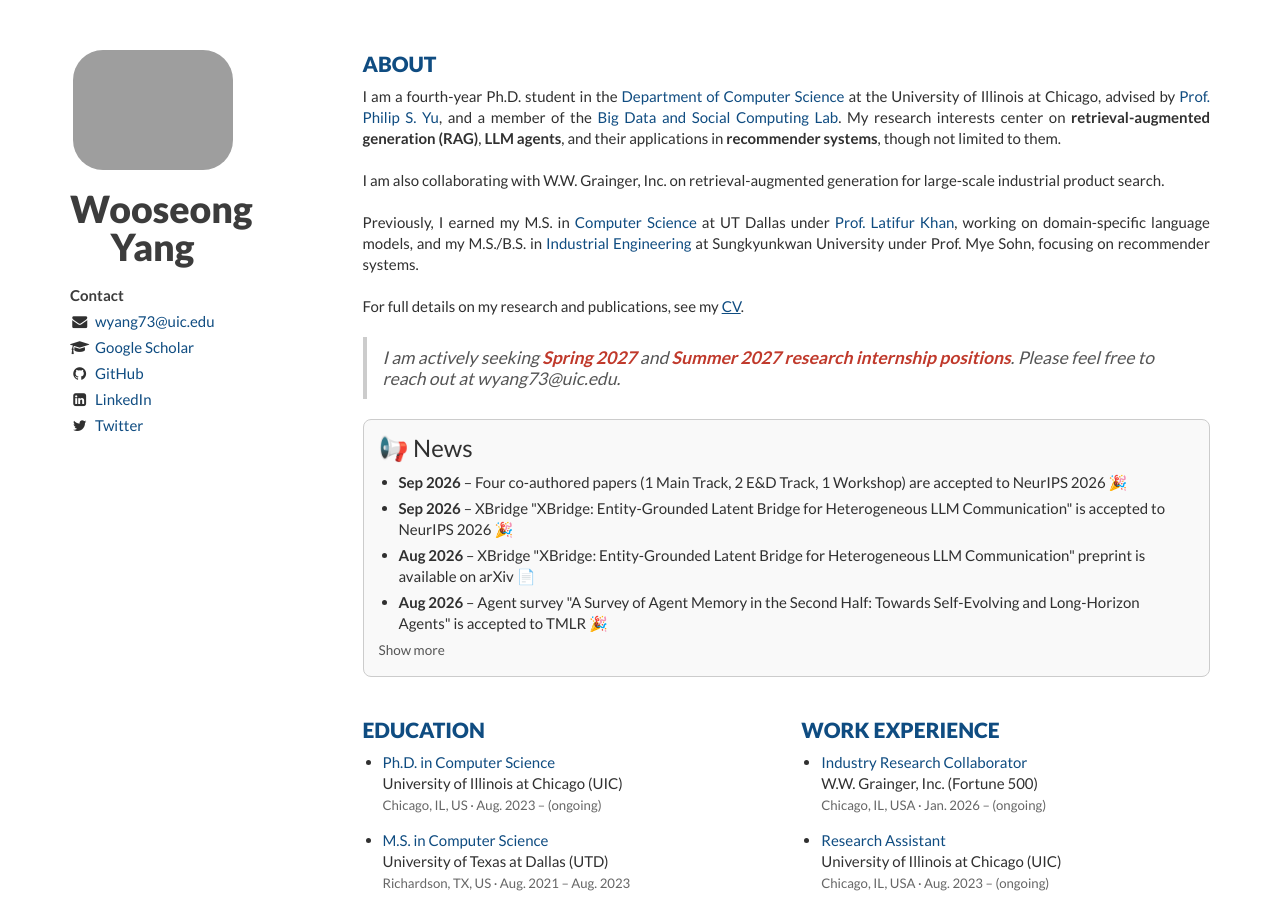
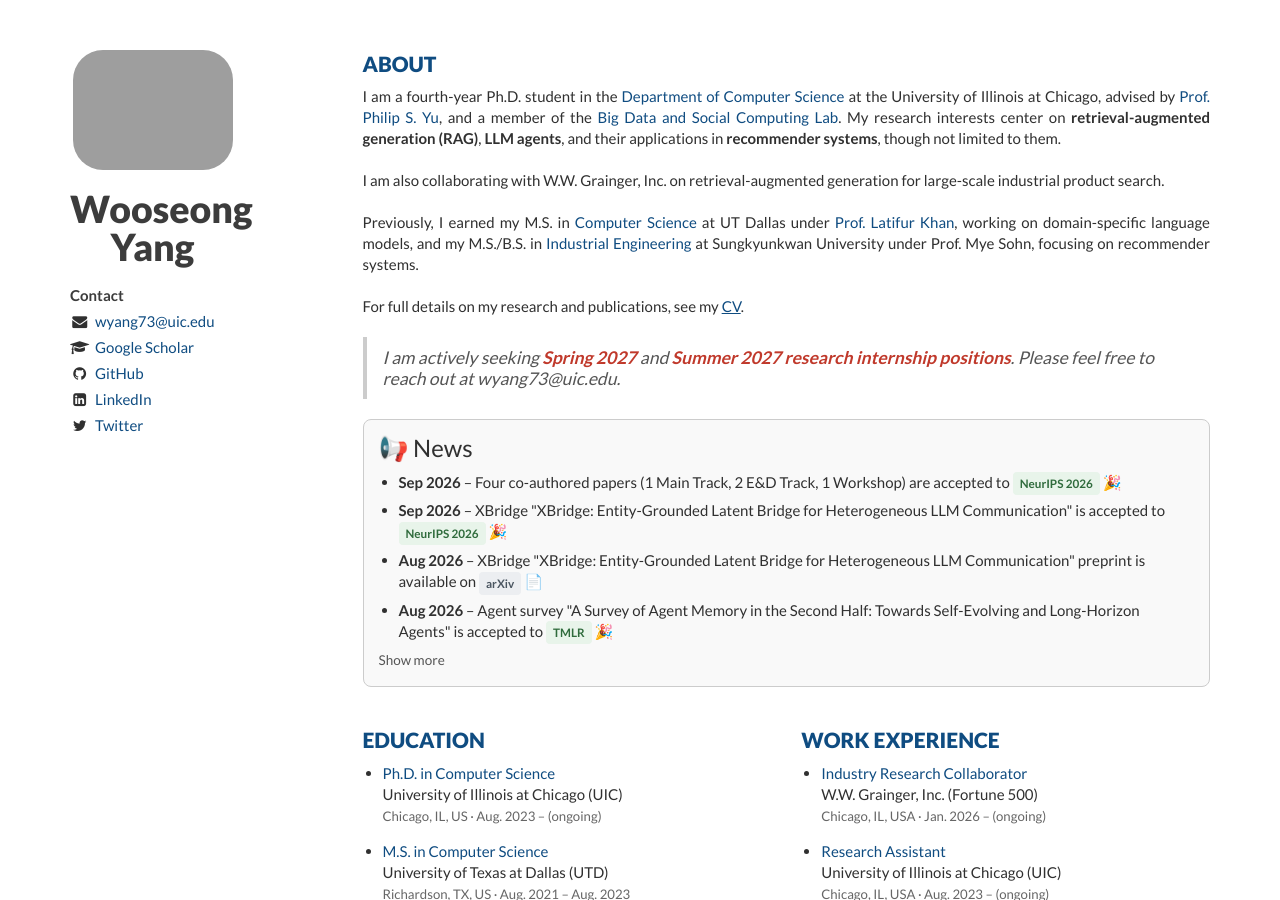
Before and after one commit to WooseongYang/WooseongYang.github.io, a Jekyll site: the page built from index.html, in a window 1280 px wide and 900 px high. Built offline with Jekyll 4.4.1, drawn with Linux system fonts in a browser that asks for light colours; nearby versions of some CDN libraries; the list of posts is cut into pages by our own code.

Commit message:
Highlight venues in news with publication-style badges
Co-Authored-By: Claude Opus 5.5 (1M context) <noreply@anthropic.com>

```diff
--- a/_includes/about.html
+++ b/_includes/about.html
@@ -23,19 +23,19 @@
 <div style="border: 1px solid #ccc; border-radius: 8px; padding: 15px; background-color: #f9f9f9; margin: 20px 0;">
   <h3 style="margin-top: 0;">📢 News</h3>
   <ul style="padding-left: 20px; margin: 0;">
-    <li><strong>Sep 2026</strong> &ndash; Four co-authored papers (1 Main Track, 2 E&amp;D Track, 1 Workshop) are accepted to NeurIPS 2026 🎉</li>
-    <li><strong>Sep 2026</strong> &ndash; XBridge "XBridge: Entity-Grounded Latent Bridge for Heterogeneous LLM Communication" is accepted to NeurIPS 2026 🎉</li>
-    <li><strong>Aug 2026</strong> &ndash; XBridge "XBridge: Entity-Grounded Latent Bridge for Heterogeneous LLM Communication" preprint is available on arXiv 📄</li>
-    <li><strong>Aug 2026</strong> &ndash; Agent survey "A Survey of Agent Memory in the Second Half: Towards Self-Evolving and Long-Horizon Agents" is accepted to TMLR 🎉</li>
+    <li><strong>Sep 2026</strong> &ndash; Four co-authored papers (1 Main Track, 2 E&amp;D Track, 1 Workshop) are accepted to <span style="display:inline-block; background:#e8f4ea; color:#2f6b3c; font-size:78%; font-weight:600; padding:1px 7px; border-radius:4px; vertical-align:middle;">NeurIPS 2026</span> 🎉</li>
+    <li><strong>Sep 2026</strong> &ndash; XBridge "XBridge: Entity-Grounded Latent Bridge for Heterogeneous LLM Communication" is accepted to <span style="display:inline-block; background:#e8f4ea; color:#2f6b3c; font-size:78%; font-weight:600; padding:1px 7px; border-radius:4px; vertical-align:middle;">NeurIPS 2026</span> 🎉</li>
+    <li><strong>Aug 2026</strong> &ndash; XBridge "XBridge: Entity-Grounded Latent Bridge for Heterogeneous LLM Communication" preprint is available on <span style="display:inline-block; background:#eceef1; color:#4a5560; font-size:78%; font-weight:600; padding:1px 7px; border-radius:4px; vertical-align:middle;">arXiv</span> 📄</li>
+    <li><strong>Aug 2026</strong> &ndash; Agent survey "A Survey of Agent Memory in the Second Half: Towards Self-Evolving and Long-Horizon Agents" is accepted to <span style="display:inline-block; background:#e8f4ea; color:#2f6b3c; font-size:78%; font-weight:600; padding:1px 7px; border-radius:4px; vertical-align:middle;">TMLR</span> 🎉</li>
   </ul>
   <details style="margin-top: 6px;">
     <summary style="cursor: pointer; font-size: 90%; color: #555; outline: none;">Show more</summary>
     <ul style="padding-left: 20px; margin: 6px 0 0 0;">
-      <li><strong>Apr 2026</strong> &ndash; SUPT "Subgraph-level Universal Prompt Tuning" is accepted to Information Sciences 🎉</li>
-      <li><strong>Feb 2026</strong> &ndash; RECODE-H "RECODE-H: A Benchmark for Research Code Development with Interactive Human Feedback" is accepted to ICLR 2026 🎉</li>
-      <li><strong>Nov 2025</strong> &ndash; CLIP-SBR "Cluster-aware Item Prompt Learning for Session-based Recommendation" is accepted to BigData 2025 LLMs4All 🎉</li>
-      <li><strong>Nov 2025</strong> &ndash; ColdRAG "Adaptive Candidate Retrieval with Dynamic Knowledge Graph Construction for Cold-Start Recommendation" preprint is available on arXiv 📄</li>
-      <li><strong>Sep 2025</strong> &ndash; LLMInit "LLMInit: A Free Lunch from Large Language Models for Selective Initialization of Recommendation" is accepted to EMNLP 2025 Industry Track 🎉</li>
+      <li><strong>Apr 2026</strong> &ndash; SUPT "Subgraph-level Universal Prompt Tuning" is accepted to <span style="display:inline-block; background:#e8f4ea; color:#2f6b3c; font-size:78%; font-weight:600; padding:1px 7px; border-radius:4px; vertical-align:middle;">Information Sciences</span> 🎉</li>
+      <li><strong>Feb 2026</strong> &ndash; RECODE-H "RECODE-H: A Benchmark for Research Code Development with Interactive Human Feedback" is accepted to <span style="display:inline-block; background:#e8f4ea; color:#2f6b3c; font-size:78%; font-weight:600; padding:1px 7px; border-radius:4px; vertical-align:middle;">ICLR 2026</span> 🎉</li>
+      <li><strong>Nov 2025</strong> &ndash; CLIP-SBR "Cluster-aware Item Prompt Learning for Session-based Recommendation" is accepted to <span style="display:inline-block; background:#e8f4ea; color:#2f6b3c; font-size:78%; font-weight:600; padding:1px 7px; border-radius:4px; vertical-align:middle;">BigData 2025 LLMs4All</span> 🎉</li>
+      <li><strong>Nov 2025</strong> &ndash; ColdRAG "Adaptive Candidate Retrieval with Dynamic Knowledge Graph Construction for Cold-Start Recommendation" preprint is available on <span style="display:inline-block; background:#eceef1; color:#4a5560; font-size:78%; font-weight:600; padding:1px 7px; border-radius:4px; vertical-align:middle;">arXiv</span> 📄</li>
+      <li><strong>Sep 2025</strong> &ndash; LLMInit "LLMInit: A Free Lunch from Large Language Models for Selective Initialization of Recommendation" is accepted to <span style="display:inline-block; background:#e8f4ea; color:#2f6b3c; font-size:78%; font-weight:600; padding:1px 7px; border-radius:4px; vertical-align:middle;">EMNLP 2025 Industry Track</span> 🎉</li>
     </ul>
   </details>
 </div>
```
